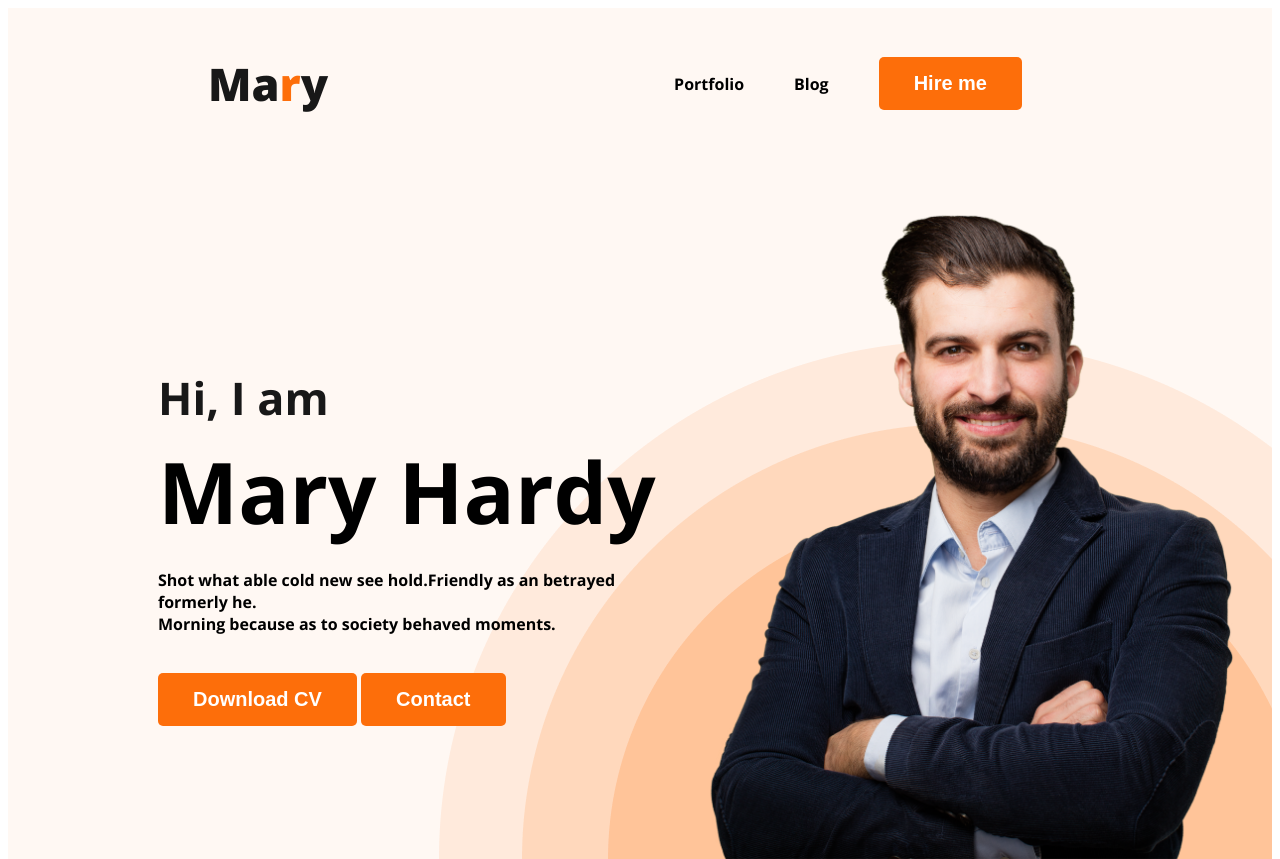
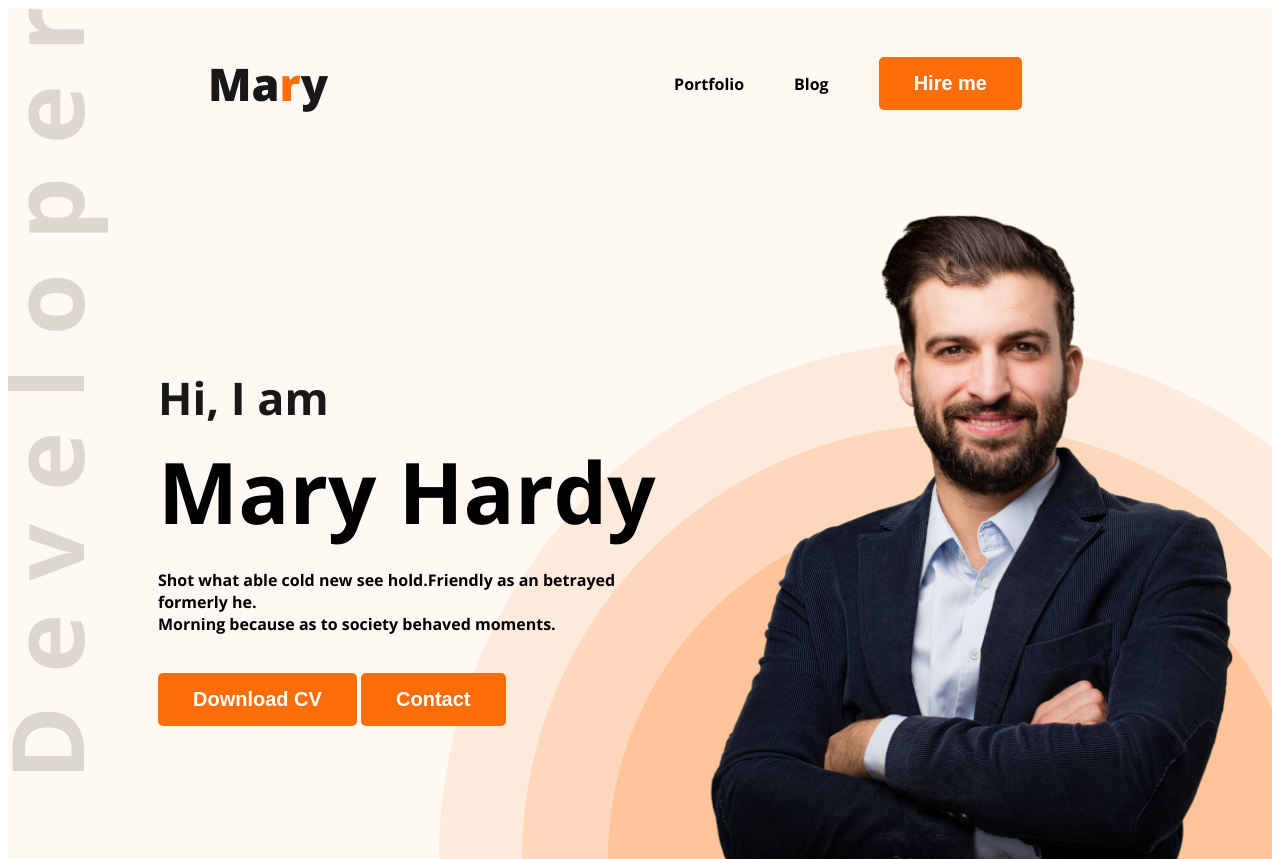
Before and after one commit to alaminakash754/web-developer, a plain HTML site: page index.html in a window 1280 px wide. Shown: the top 859 px of the page. Drawn offline with nearby package versions, Linux system fonts and the light colour scheme.

```diff
--- a/web.css
+++ b/web.css
@@ -46,9 +46,9 @@ nav a {
 
 .header {
     background-color: #FFF8F3;
-    background-image: url('./images/header_bg.png');
+    background-image: url('./images/header_bg.png'), url('./images/developer.png');
     background-repeat: no-repeat;
-    background-position: bottom right;
+    background-position: bottom right, top left;
 }
 
 .banner-content {
```
